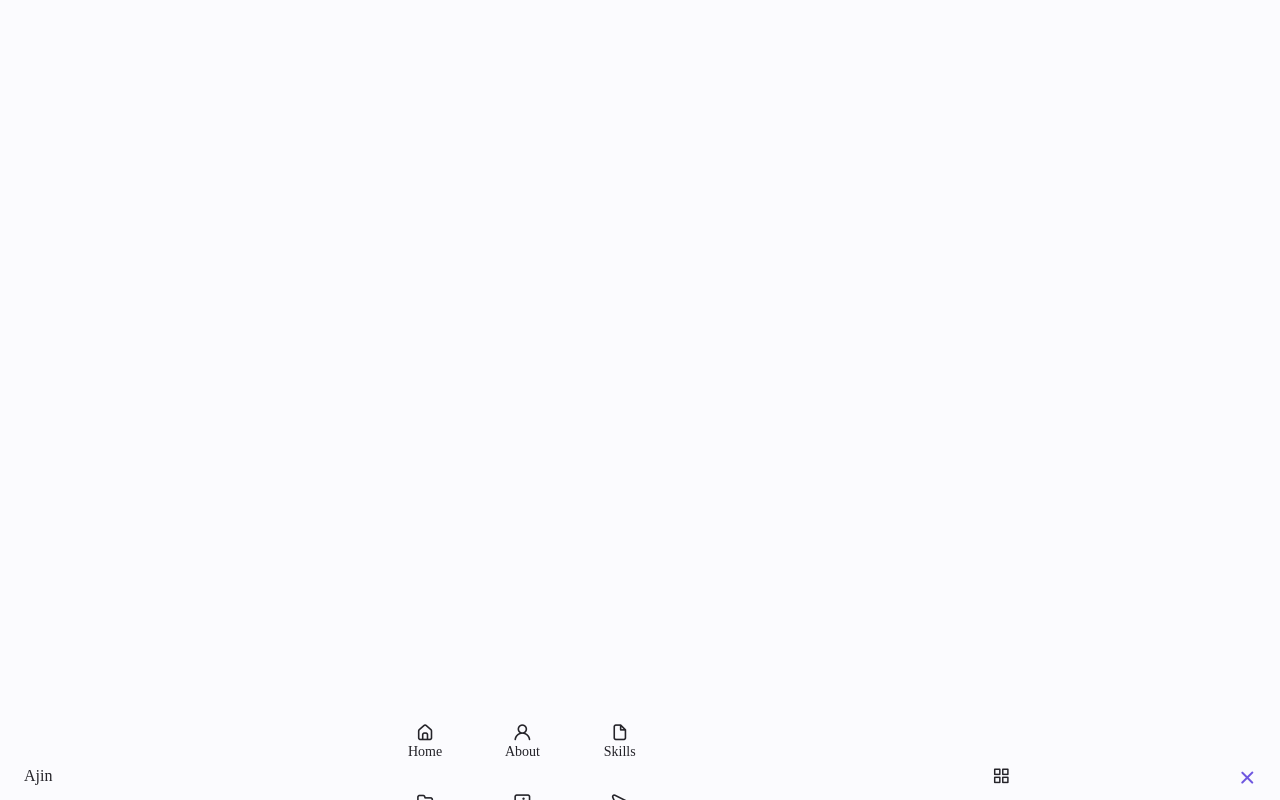
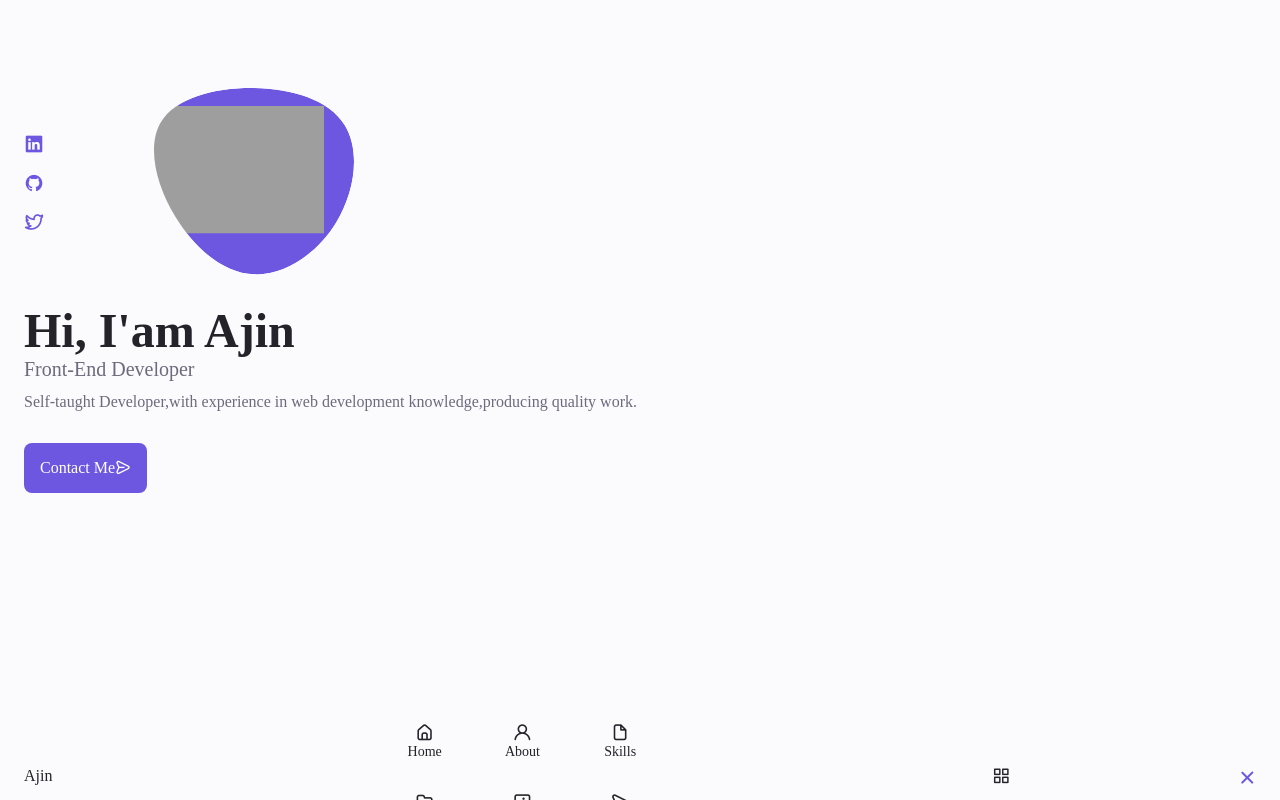
Before and after one commit to Ajin-Mathew69/Personal_Website, a plain HTML site: page index.html in a window 1280 px wide. Drawn offline with nearby package versions, Linux system fonts and the light colour scheme; grey boxes are pictures that could not be loaded.

Commit message:
Completed Home Section

```diff
--- a/assets/CSS/style.css
+++ b/assets/CSS/style.css
@@ -215,6 +215,94 @@ img{
 
 
 /* ===== HOME ===== */
+.home__container{
+    gap: 1rem;
+}
+.home__content{
+    grid-template-columns: .5fr 3fr;
+    padding-top: 3.5rem;
+    align-items: center;
+}
+.home__social{
+    display: grid;
+    grid-template-columns: max-content;
+    row-gap: 1rem;
 
-
+}
+.home__social-icon{
+    font-size: 1.25rem;
+    color: var(--first-color);
+}
+.home__social-icon:hover{
+    color: var(--first-color-alt);
+}
+.home__blob{
+    width: 200px;
+    fill: var(--first-color);
+}
+.home__blob-img{
+    width: 170px;
+}
+.home__data{
+    grid-column: 1/3;
+}
+.home__title{
+    font-size: var(--big-font-size);
+}
+.home__subtitle{
+    font-size: var(--h3-font-size);
+    color: var(--text-color);
+    font-weight: var(--font-medium);
+    margin-bottom: var(--mb-0-75);
+}
+.home__description{
+    margin-bottom: var(--mb-2);
+}
+.home__scroll{
+    display: none;
+}
+.home__scroll-button{
+    color: var(--first-color);
+    transition: .3s;
+}
+.home__scroll-button:hover{
+    transform: translateY(.25rem);
+}
+.home__scroll-mouse{
+    font-size: 2rem;
+}
+.home__scroll-name{
+    font-size: var(--small-font-size);
+    color: var(--title-color);
+    font-weight: var(--font-medium);
+    margin-right: var(--mb-0-25);
+}
+.home__scroll-arrow{
+    font-size: 1.25rem;
+}
 /* ==== BUTTONS ======= */
+.button{
+    display: inline-block;
+    background-color: var(--first-color);
+    color: #FFF;
+    padding: 1rem;
+    border-radius: .5rem;
+    font-weight: var(--font-medium);
+}
+.button:hover{
+    background-color: var(--first-color-alt);
+}
+.button__icon{
+    font-size: 1.25rem;
+    margin-left: var(--mb-0-5);
+    transition: .3s;
+}
+.button--flex{
+    display: inline-flex;
+    align-items: center;
+}
+/* ==== ABOUT ======= */
+/* ==== SKILLS ======= */
+/* ==== QUALIFICATIONS ======= */
+/* ==== PROJECTS ======= */
+/* ==== PORTFOLIO ======= */
--- a/index.html
+++ b/index.html
@@ -37,7 +37,7 @@
                             <a href="#portfolio" class="nav__link"> <i class="uil uil-scenery nav__icon"></i>Portfolio </a>
                         </li>
                         <li class="nav__item">
-                            <a href="#connectme" class="nav__link"> <i class="uil uil-message nav__icon"></i>ConnectMe </a>
+                            <a href="#connectme" class="nav__link"> <i class="uil uil-message nav__icon"></i>Contact Me </a>
                         </li>
                     </ul>
                     <i class="uil uil-times nav__close" id="nav-close"></i>
@@ -51,7 +51,73 @@
         </header>
 
         <!-- ============= MAIN ================ -->
-        <main class="main"></main>
+        <main class="main">
+            <!-- =============== HOME ======== -->
+            <section class="home section" id="home">
+                <div class="home__container container grid">
+                    <div class="home__content grid">
+                        <div class="home__social">
+                            <a href="https://www.linkedin.com/in/ajinmathew-/" target="_blank" class="home__social-icon">
+                                <i class="uil uil-linkedin"></i>
+                            </a>
+                            <a href="https://github.com/Ajin-Mathew69" target="_blank" class="home__social-icon">
+                                <i class="uil uil-github"></i>
+                            </a>
+                            <a href="https://twitter.com/AjinMathew_" target="_blank" class="home__social-icon">
+                                <i class="uil uil-twitter-alt"></i>
+                            </a>
+                        </div>
+                        <div class="home__img">
+                            <svg
+                                class="home__blob"
+                                viewBox="0 0 200 187"
+                                xmlns="http://www.w3.org/2000/svg"
+                                xmlns:xlink="http://www.w3.org/1999/xlink"
+                            >
+                                <mask id="mask0" mask-type="alpha">
+                                    <path
+                                        d="M190.312 36.4879C206.582 62.1187 201.309 102.826 182.328 134.186C163.346 165.547
+                                    130.807 187.559 100.226 186.353C69.6454 185.297 41.0228 161.023 21.7403 129.362C2.45775
+                                    97.8511 -7.48481 59.1033 6.67581 34.5279C20.9871 10.1032 59.7028 -0.149132 97.9666
+                                    0.00163737C136.23 0.303176 174.193 10.857 190.312 36.4879Z"
+                                    />
+                                </mask>
+                                <g mask="url(#mask0)">
+                                    <path
+                                        d="M190.312 36.4879C206.582 62.1187 201.309 102.826 182.328 134.186C163.346
+                                    165.547 130.807 187.559 100.226 186.353C69.6454 185.297 41.0228 161.023 21.7403
+                                    129.362C2.45775 97.8511 -7.48481 59.1033 6.67581 34.5279C20.9871 10.1032 59.7028
+                                    -0.149132 97.9666 0.00163737C136.23 0.303176 174.193 10.857 190.312 36.4879Z"
+                                    />
+                                    <image class="home__blob-img" x="'12" y="18" xlink:href="assets/images/myImage.png" />
+                                </g>
+                            </svg>
+                        </div>
+                        <div class="home__data">
+                            <h1 class="home__title">Hi, I'am Ajin</h1>
+                            <h3 class="home__subtitle">Front-End Developer</h3>
+                            <p class="home__description">
+                                Self-taught Developer,with experience in web development knowledge,producing quality work.
+                            </p>
+                            <a href="#contact" class="button button--flex"> Contact Me<i class="uil uil-message"></i> </a>
+                        </div>
+                    </div>
+                    <div class="home__scroll">
+                        <a href="#about" class="home__scroll-button button--flex"
+                            ><i class="uil uil-mouse-alt home__scroll-mouse"></i>
+                            <span class="home__scroll-name">Scroll down</span>
+                            <i class="uil uil-arrow-circle-down home__scroll-arrow"></i>
+                        </a>
+                    </div>
+                </div>
+            </section>
+
+            <!-- ================= ABOUT ==== -->
+            <!-- ================= SKILLS ==== -->
+            <!-- ================= QUALIFICATION =========== -->
+            <!-- ============== PROJECTS ===== -->
+            <!-- =============== PORTFOLIO == -->
+        </main>
         <!-- =============== FOOTER======== -->
 
         <!--=========== SCROLL TOP========== -->
```
